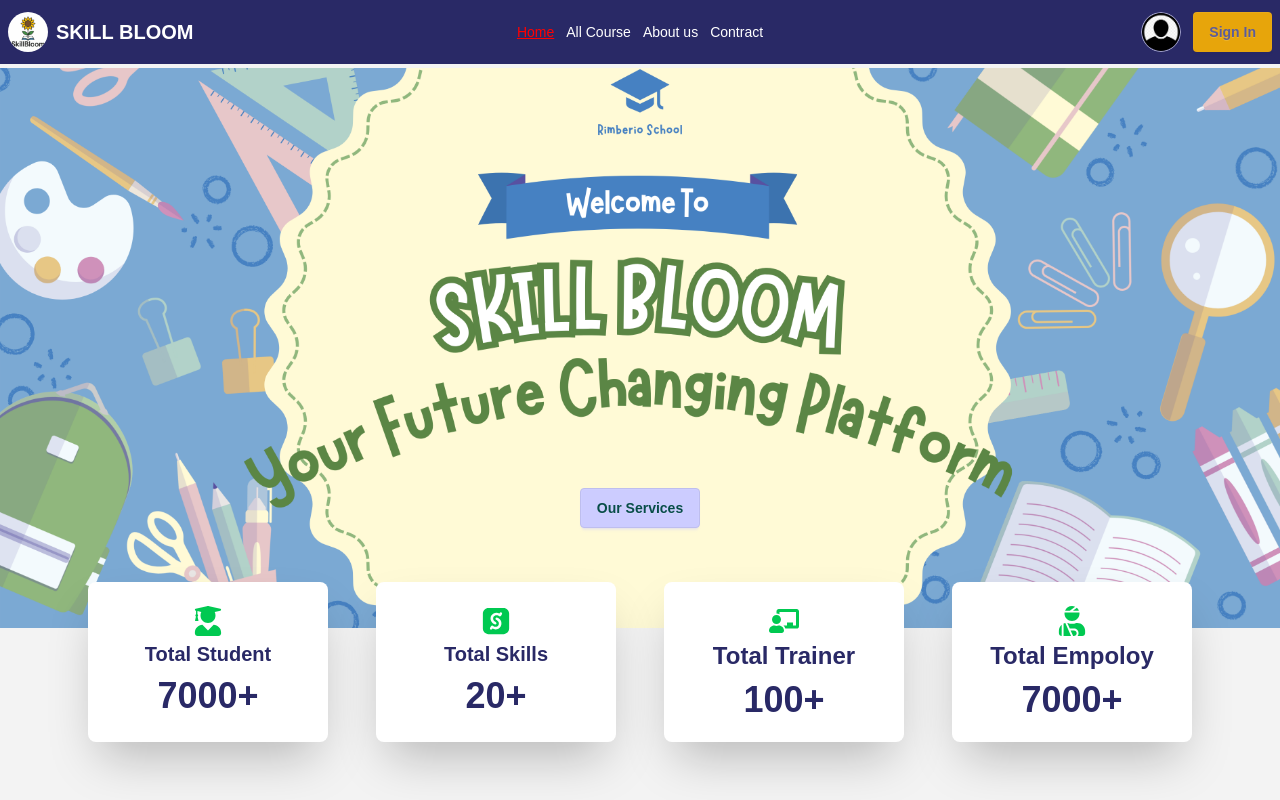
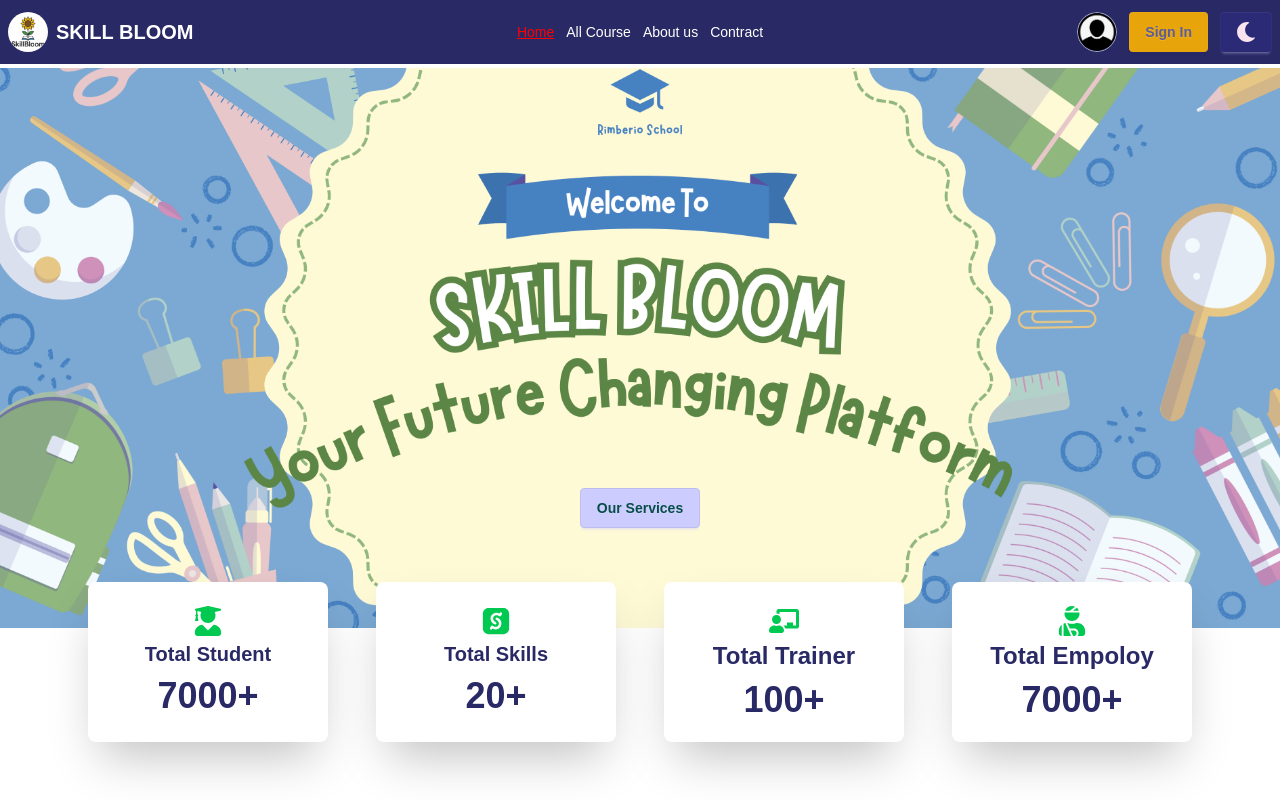
Before and after one commit to omarfaruk21221/Skill-Bloom, a React (Vite) app: page / in a window 1280 px wide. Shown: the top 800 px of the page. Built offline with nearby package versions, Linux system fonts and the light colour scheme; no server answers.

Commit message:
theme toggle udpaded

```diff
--- a/src/Components/Header/Navbar.jsx
+++ b/src/Components/Header/Navbar.jsx
@@ -4,6 +4,7 @@ import logo from "../../assets/logo.png";
 import userIcon from "../../assets/user.png";
 import { AuthContext } from "../../Contexts/AuthContext/AuthContext";
 import { toast } from "react-toastify";
+import ThemeToggle from "../ThemeToggle";
 
 const Navbar = () => {
   const { user, SignOut } = use(AuthContext);
@@ -110,6 +111,9 @@ const Navbar = () => {
             Sign In
           </Link>
         )}
+        <span>
+          <ThemeToggle />
+        </span>
       </div>
     </div>
   );
--- a/src/Components/SkillDetails.jsx
+++ b/src/Components/SkillDetails.jsx
@@ -125,7 +125,7 @@ const SkillDetails = () => {
           {/* Prerequisites */}
           <div className="">
             <h2 className="text-xl font-semibold mb-2">Prerequisites</h2>
-            <p className="list-disc ml-6 text-gray-700">{prerequisites}</p>
+            <p className="text-gray-700">{prerequisites}</p>
           </div>
 
           {/* Support */}
--- /dev/null
+++ b/src/Components/ThemeToggle.jsx
@@ -0,0 +1,26 @@
+import { useEffect, useState } from "react";
+import { FaSun, FaMoon } from "react-icons/fa";
+
+export default function ThemeToggle() {
+  const [theme, setTheme] = useState(
+    localStorage.getItem("theme") || "light"
+  );
+
+  useEffect(() => {
+    document.documentElement.setAttribute("data-theme", theme);
+    localStorage.setItem("theme", theme);
+  }, [theme]);
+
+  return (
+    <button
+      onClick={() => setTheme(theme === "light" ? "dark" : "light")}
+      className="btn btn-secondary"
+    >
+      {theme === "light" ? (
+        <FaMoon className="text-xl" />
+      ) : (
+        <FaSun className="text-xl text-yellow-400" />
+      )}
+    </button>
+  );
+}
--- a/src/Routers/PublicRoutes/PublicRoutes.jsx
+++ b/src/Routers/PublicRoutes/PublicRoutes.jsx
@@ -29,12 +29,7 @@ const PublicRoutes = createBrowserRouter([
       },
       {
         path: "/skilldetails/:id",
-        element: (
-          <SkillDetailsPage />
-          // <PrivetRoutes>
-          //   <SkillDetailsPage />
-          // </PrivetRoutes>
-        ),
+        element: <SkillDetailsPage />,
       },
 
       {
--- a/src/index.css
+++ b/src/index.css
@@ -16,6 +16,11 @@
   --color-secondary: #a3a3cc;
   --color-accent: #ccccff;
 }
+@plugin "daisyui/theme" {
+  name: "dark";
+
+}
+
 
 @import url('https://fonts.googleapis.com/css2?family=Inter:ital,opsz,wght@0,14..32,100..900;1,14..32,100..900&family=Poppins:ital,wght@0,100;0,200;0,300;0,400;0,500;0,600;0,700;0,800;0,900;1,100;1,200;1,300;1,400;1,500;1,600;1,700;1,800;1,900&display=swap');
 
@@ -25,9 +30,7 @@
   font-style: normal;
 }
 
-body {
-  background-color: #F3F3F3;
-}
+
 
 .btn-primary {
   background-color: rgb(231, 165, 11);
```
